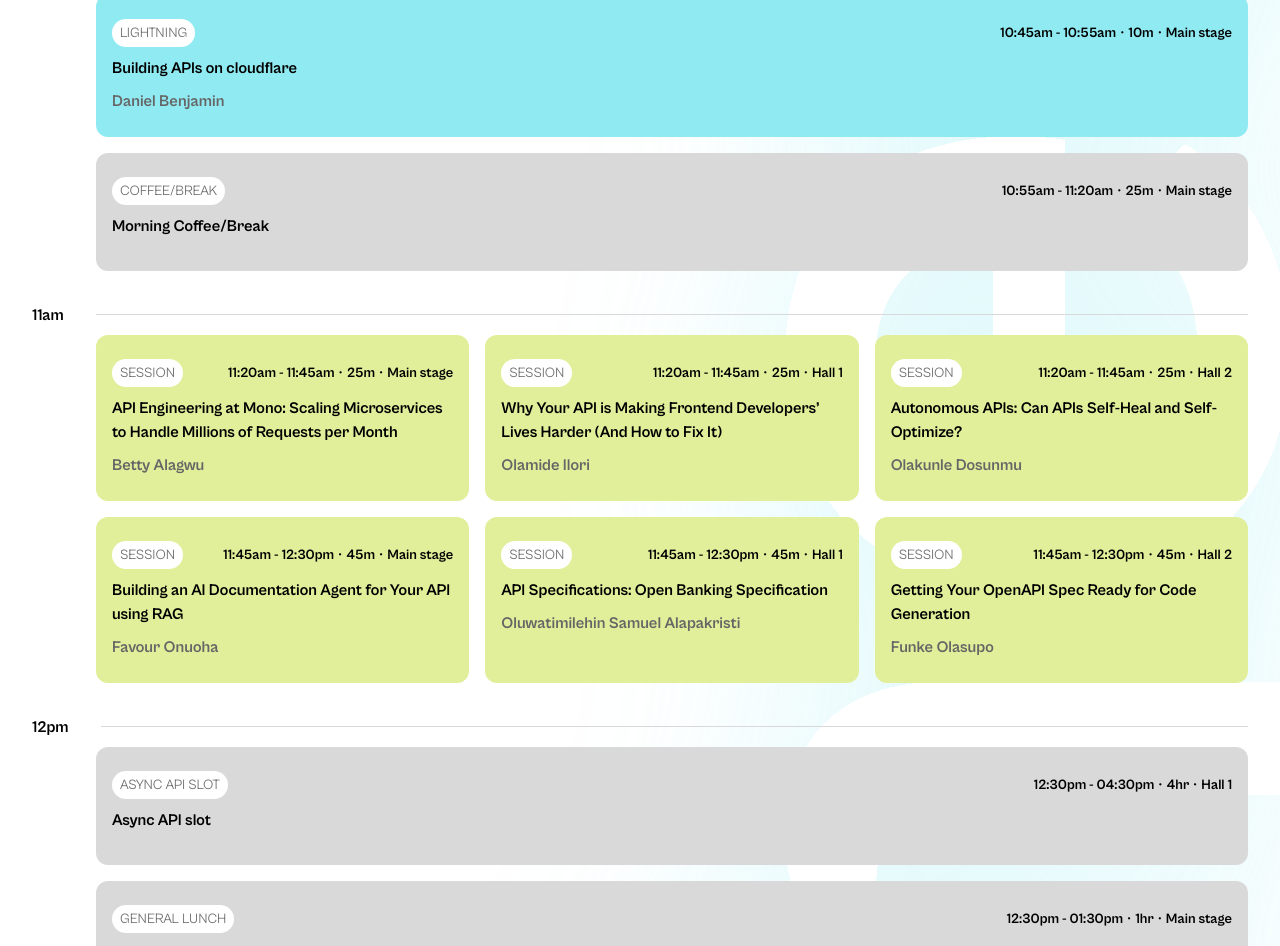
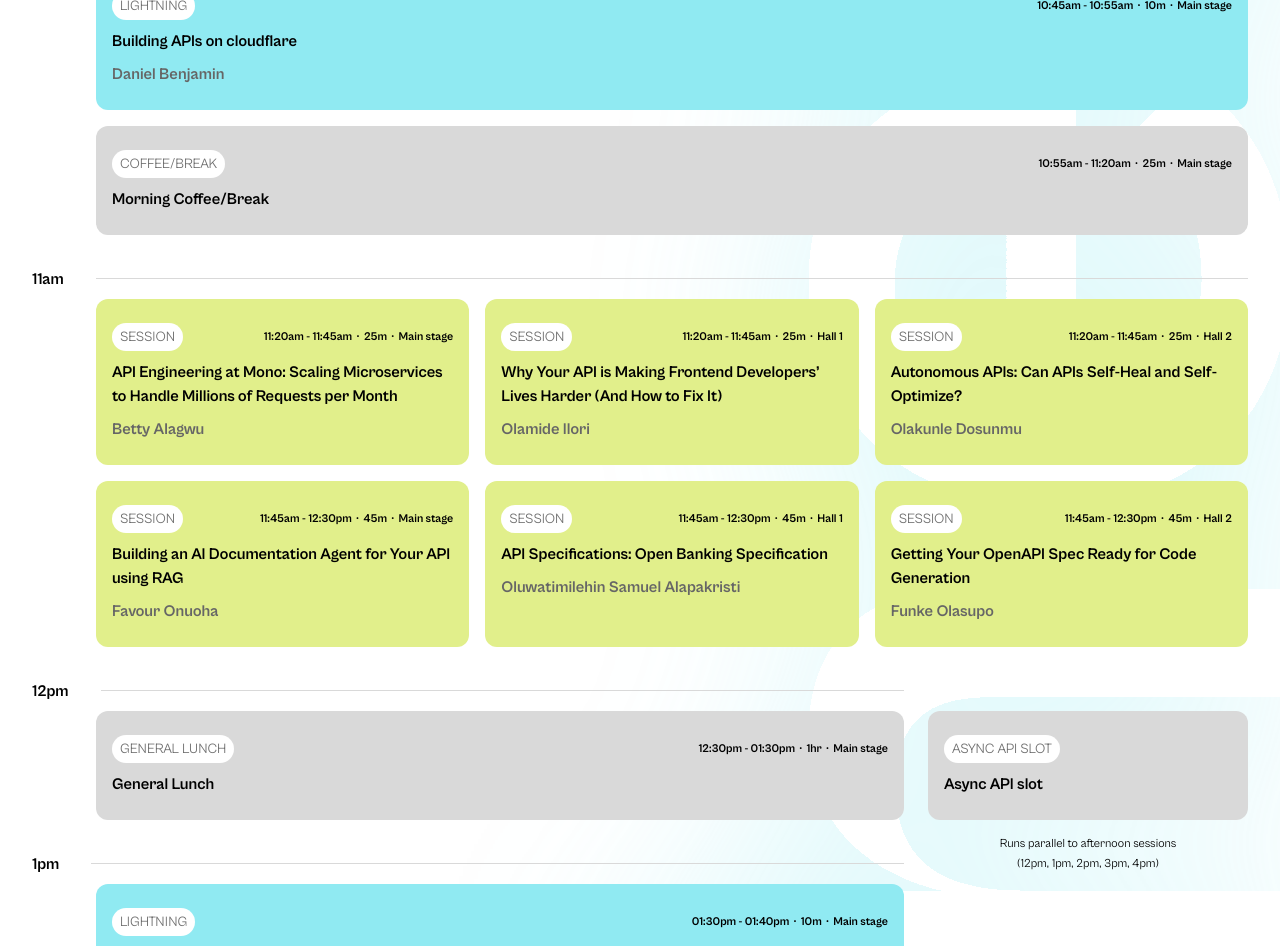
Before and after one commit to apiconf/landing-page, a React (Vite) app: page /schedule in a window 1280 px wide. Shown: the part 1300-2246 px from the top of the page. Built offline with nearby package versions, Linux system fonts and the light colour scheme.

Commit message:
fix: Fixed Workshop color and Async Api slot

```diff
--- a/src/pages/sessions/dayColumn.tsx
+++ b/src/pages/sessions/dayColumn.tsx
@@ -1,3 +1,5 @@
+import { useEffect, useRef, useState } from 'react';
+
 import { SessionCard } from './sessionCard';
 import { SessionDetails } from './types';
 
@@ -12,7 +14,7 @@ interface DayColumnProps {
 function parseHour(tf: string): number {
   const match = tf.match(/(\d+)(am|pm)/i);
   if (!match) return 0;
-  let [_, hour, meridian] = match;
+  const [_, hour, meridian] = match;
   let h = parseInt(hour, 10);
   if (meridian.toLowerCase() === 'pm' && h !== 12) h += 12;
   if (meridian.toLowerCase() === 'am' && h === 12) h = 0;
@@ -21,13 +23,34 @@ function parseHour(tf: string): number {
 
 function normalizeSession(session: SessionDetails): SessionDetails {
   if (session.type === 'session') {
-    return { ...session, color: '#E1EF9A' };
+    return { ...session, color: '#E1EF8B' };
+  }
+  if (session.type === 'workshop') {
+    return { ...session, color: '#F0E6FF' };
   }
   return session;
 }
 
 export const DayColumn = ({ day }: DayColumnProps) => {
-  const sessionsByTimeFrame = day.sessions.reduce((acc, session) => {
+  const verticalSpanSession = day.sessions.find((s) => s.isFullSpan);
+  const containerRef = useRef<HTMLDivElement | null>(null);
+  const [height, setHeight] = useState(0);
+  const [isMobile, setIsMobile] = useState(false);
+
+  useEffect(() => {
+    const checkMobile = () => {
+      setIsMobile(window.innerWidth < 1024);
+    };
+
+    checkMobile();
+    window.addEventListener('resize', checkMobile);
+
+    return () => window.removeEventListener('resize', checkMobile);
+  }, []);
+
+  const sessionsByTimeFrame = day.sessions
+    .filter((s) => !s.isFullSpan)
+    .reduce((acc, session) => {
       if (!acc[session.timeFrame]) acc[session.timeFrame] = [];
       acc[session.timeFrame].push(session);
       return acc;
@@ -37,51 +60,75 @@ export const DayColumn = ({ day }: DayColumnProps) => {
     ([a], [b]) => parseHour(a) - parseHour(b)
   );
 
+  const getVerticalSpanTimeFrames = () => {
+    if (!verticalSpanSession) return [];
+    const [startTime, endTime] = verticalSpanSession.timeSlot.split(' - ');
+    const startHour = parseHour(startTime.replace(/:\d+/, '').trim());
+    const endHour = parseHour(endTime.replace(/:\d+/, '').trim());
+
+    return sortedTimeFrames
+      .filter(([timeFrame]) => {
+        const tfHour = parseHour(timeFrame);
+        return tfHour >= startHour && tfHour <= endHour;
+      })
+      .map(([timeFrame]) => timeFrame);
+  };
+
+  const verticalSpanTimeFrames = getVerticalSpanTimeFrames();
+
+  const preVerticalSpan = sortedTimeFrames.filter(
+    ([tf]) => !verticalSpanTimeFrames.includes(tf)
+  );
+  const verticalSpanFrames = sortedTimeFrames.filter(([tf]) =>
+    verticalSpanTimeFrames.includes(tf)
+  );
+
+  useEffect(() => {
+    if (containerRef.current && !isMobile) {
+      setHeight(containerRef.current.scrollHeight);
+    }
+  }, [day.sessions, isMobile]);
+
+  const isAsyncSlot =
+    verticalSpanSession?.title?.toLowerCase().includes('async api') ?? false;
+
+  const renderSessions = (grouped: Record<string, SessionDetails[]>) => {
+    return Object.entries(grouped).map(([key, group]) => {
+      const hasGridableItems = group.some(session =>
+        session.type === 'session' || session.type === 'workshop'
+      );
+
+      if (!hasGridableItems || (group.length === 1 && !hasGridableItems)) {
         return (
-    <div className="day-column flex flex-col gap-4">
-      {sortedTimeFrames.map(([timeFrame, sessions]) => {
-        const fullSpanSessions = sessions.filter(s => s.isFullSpan);
-        const grouped = sessions
-          .filter(s => !s.isFullSpan)
-          .reduce((acc, session) => {
-            const key = `${session.timeSlot}-${session.duration}`;
-            if (!acc[key]) acc[key] = [];
-            acc[key].push(session);
-            return acc;
-          }, {} as Record<string, SessionDetails[]>);
-
-        return (
-          <div key={timeFrame} className="flex flex-col gap-2 mb-4">
-            <div className="flex gap-8 items-center">
-              <h2 className="font-bold text-base">{timeFrame}</h2>
-              <hr className="flex-1 border-t border-[#D9D9D9]" />
-            </div>
-
-            <div className="md:ml-16 flex flex-col gap-4">
-              {fullSpanSessions.map(session => (
-                <div key={session.id} className="w-full">
-                  <SessionCard session={normalizeSession(session)} />
-                </div>
-              ))}
-
-              {Object.entries(grouped).map(([key, group]) => {
-                const isConcurrent = group.length > 1;
-
-                return isConcurrent ? (
-                  <div
-                    key={key}
-                    className="grid grid-cols-1 sm:grid-cols-2 lg:grid-cols-3 gap-4"
-                  >
-                    {group.map(session => (
+          <div key={key}>
+            {group.map((session) => (
               <SessionCard
                 key={session.id}
                 session={normalizeSession(session)}
               />
             ))}
           </div>
-                ) : (
-                  <div key={key}>
-                    {group.map(session => (
+        );
+      }
+
+      const chunks: SessionDetails[][] = [];
+      for (let i = 0; i < group.length; i += 3) {
+        chunks.push(group.slice(i, i + 3));
+      }
+
+      return (
+        <div key={key} className="flex flex-col gap-4">
+          {chunks.map((chunk, idx) => {
+            const cols =
+              chunk.length === 1
+                ? 'grid-cols-1'
+                : chunk.length === 2
+                ? 'grid-cols-1 sm:grid-cols-2 lg:grid-cols-2'
+                : 'grid-cols-1 sm:grid-cols-2 lg:grid-cols-3';
+
+            return (
+              <div key={idx} className={`grid ${cols} gap-4`}>
+                {chunk.map((session) => (
                   <SessionCard
                     key={session.id}
                     session={normalizeSession(session)}
@@ -91,9 +138,110 @@ export const DayColumn = ({ day }: DayColumnProps) => {
             );
           })}
         </div>
+      );
+    });
+  };
+
+  const renderTimeFrameSection = (timeFrame: string, sessions: SessionDetails[], includeVerticalSpan: boolean = false) => {
+    let allSessions = [...sessions];
+    if (includeVerticalSpan && verticalSpanSession && verticalSpanSession.timeFrame === timeFrame) {
+      allSessions.push(verticalSpanSession);
+    }
+
+    const grouped = allSessions.reduce((acc, session) => {
+      const key = `${session.timeSlot}-${session.duration}`;
+      if (!acc[key]) acc[key] = [];
+      acc[key].push(session);
+      return acc;
+    }, {} as Record<string, SessionDetails[]>);
+
+    return (
+      <div key={timeFrame} className="flex flex-col gap-2 mb-4">
+        <div className="flex gap-4 sm:gap-8 items-center">
+          <h2 className="font-bold text-sm sm:text-base whitespace-nowrap">{timeFrame}</h2>
+          <hr className="flex-1 border-t border-[#D9D9D9]" />
+        </div>
+        <div className="sm:ml-8 md:ml-16 flex flex-col gap-4">
+          {renderSessions(grouped)}
+        </div>
       </div>
     );
+  };
+
+  const renderVerticalSpanSession = () => {
+    if (!verticalSpanSession) return null;
+
+    return (
+      <div className="flex flex-col gap-2 mb-4">
+        <div className="flex gap-4 sm:gap-8 items-center">
+          <h2 className="font-bold text-sm sm:text-base whitespace-nowrap">
+            {verticalSpanSession.timeFrame}
+          </h2>
+          <hr className="flex-1 border-t border-[#D9D9D9]" />
+        </div>
+        <div className="sm:ml-8 md:ml-16">
+          <SessionCard
+            session={normalizeSession(verticalSpanSession)}
+            hideMeta={isAsyncSlot}
+            extraTopPadding={isAsyncSlot}
+          />
+          <div className="mt-2 text-xs text-gray-500 text-center lg:text-left">
+            <p>Runs parallel to afternoon sessions</p>
+            <p className="text-xs mt-1">
+              ({verticalSpanTimeFrames.join(', ')})
+            </p>
+          </div>
+        </div>
+      </div>
+    );
+  };
+
+  if (isMobile) {
+    return (
+      <div className="day-column flex flex-col gap-4">
+        {sortedTimeFrames.map(([timeFrame, sessions]) => {
+          const includeVerticalSpan = verticalSpanSession && verticalSpanSession.timeFrame === timeFrame;
+          return renderTimeFrameSection(timeFrame, sessions, includeVerticalSpan);
         })}
       </div>
     );
+  }
+
+  return (
+    <div className="day-column flex flex-col gap-4 relative">
+      <div className="flex-1 flex flex-col gap-4">
+        {preVerticalSpan.map(([timeFrame, sessions]) =>
+          renderTimeFrameSection(timeFrame, sessions)
+        )}
+      </div>
+
+      {verticalSpanSession && (
+        <div className="flex gap-6">
+          <div ref={containerRef} className="flex-1 flex flex-col gap-4">
+            {verticalSpanFrames.map(([timeFrame, sessions]) =>
+              renderTimeFrameSection(timeFrame, sessions)
+            )}
+          </div>
+
+          <div className="w-80 flex-shrink-0">
+            <div style={{ position: 'relative', height }}>
+              <div className="sticky top-4">
+                <SessionCard
+                  session={normalizeSession(verticalSpanSession)}
+                  hideMeta={isAsyncSlot}
+                  extraTopPadding={isAsyncSlot}
+                />
+                <div className="mt-4 text-xs text-gray-500 text-center">
+                  <p>Runs parallel to afternoon sessions</p>
+                  <p className="text-xs mt-1">
+                    ({verticalSpanTimeFrames.join(', ')})
+                  </p>
+                </div>
+              </div>
+            </div>
+          </div>
+        </div>
+      )}
+    </div>
+  );
 };
--- a/src/pages/sessions/scheduleData.ts
+++ b/src/pages/sessions/scheduleData.ts
@@ -216,9 +216,9 @@ export const scheduleData = {
         room: "Main stage",
         duration: "45m",
         timeFrame: "2pm",
-        type: "session",
+        type: "workshop",
         speaker: "Michael Mekuleyi",
-        color: "#E1EF9A"
+        color: "#E1EF8B"
       },
       {
         id: "server-side-rendering-with-dart-building-dynamic-web-applications-fri",
--- a/src/pages/sessions/sessionCard.tsx
+++ b/src/pages/sessions/sessionCard.tsx
@@ -1,30 +1,41 @@
 import { SessionDetails } from "./types";
 
-interface SessionCardProps {
+export const SessionCard = ({
+  session,
+  hideMeta = false,
+  extraTopPadding = false,
+}: {
   session: SessionDetails;
-}
-
-export const SessionCard = ({ session }: SessionCardProps) => {
+  hideMeta?: boolean;
+  extraTopPadding?: boolean;
+}) => {
   return (
     <div
-      className="flex flex-col gap-[9px] rounded-[.75rem] py-6 px-4"
+      className={`flex flex-col gap-[9px] rounded-[.75rem] py-6 px-4 ${extraTopPadding ? 'mt-8' : ''}`}
       style={{ backgroundColor: session.color }}
     >
       <div className="flex w-full items-center justify-between">
-        <div className=" flex  gap-3 bg-white rounded-[3.25rem] py-1 px-2">
-          <p className="text-[#6E6E6E] text-[.625rem] whitespace-nowrap uppercase md:text-sm">{session.type}</p>
+        <div className="flex gap-3 bg-white rounded-[3.25rem] py-1 px-2">
+          <p className="text-[#6E6E6E] text-[.625rem] whitespace-nowrap uppercase md:text-sm">
+            {session.type}
+          </p>
         </div>
-        <div className="flex items-center whitespace-nowrap text-[.625rem] lg:text-sm">
+
+        {!hideMeta && (
+          <div className="flex items-center whitespace-nowrap text-[.625rem] lg:text-[.725rem]">
             <span className="font-bold">{session.timeSlot}</span>
             <span className="mx-1">•</span>
             <span className="font-bold">{session.duration}</span>
             <span className="mx-1">•</span>
             <span className="font-bold">{session.room}</span>
           </div>
+        )}
       </div>
+
       <p className="font-bold text-sm md:text-base">{session.title}</p>
-      <p className="font-bold text-sm md:text-base text-gray  ">{session.speaker}</p>
-
+      {session.speaker && (
+        <p className="font-bold text-sm md:text-base text-gray">{session.speaker}</p>
+      )}
     </div>
-  )
-}
+  );
+};
```
Lines whose indentation alone changed are shown as unchanged.
